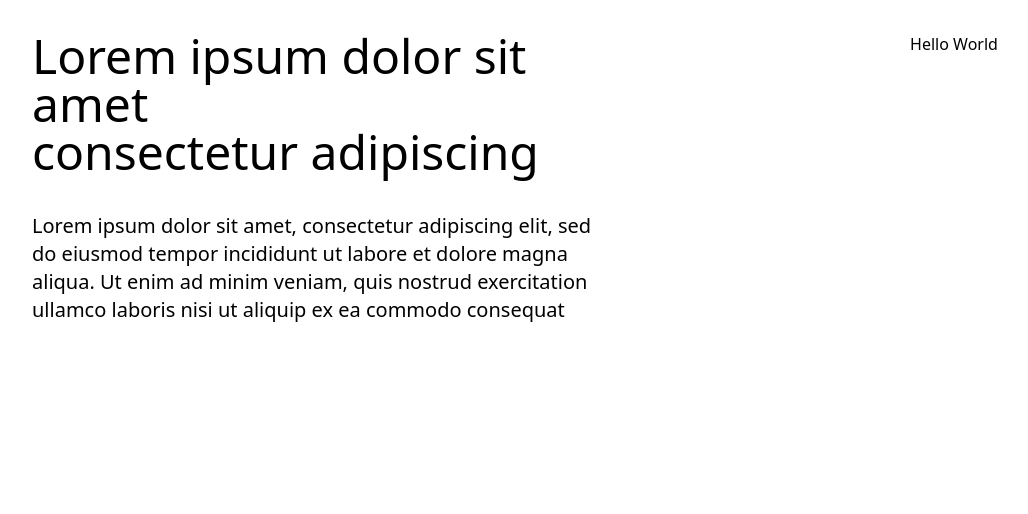
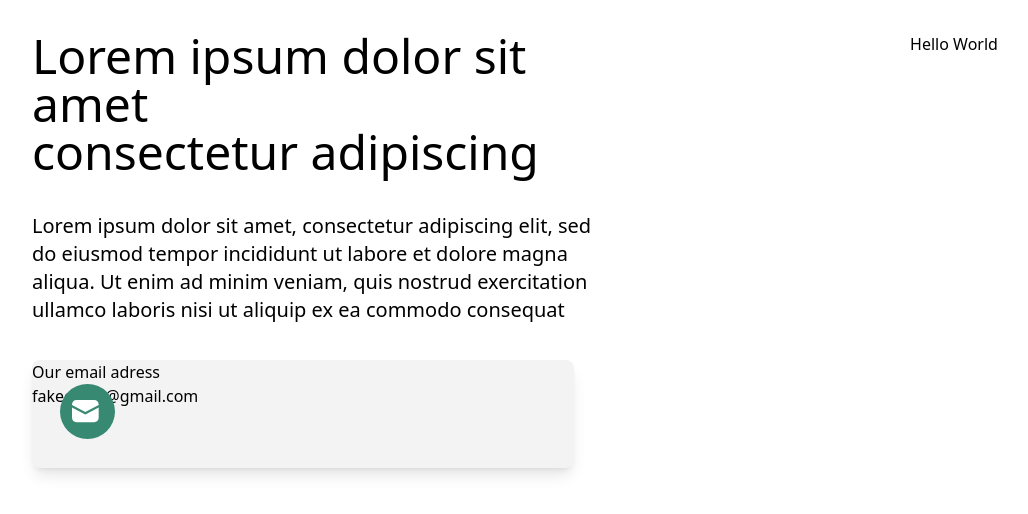
Before and after one commit to FoxByte-Web-Development/drlopez-landingpage-app, a React (Vite) app: page / in a window 1280 px wide. Shown: the top 514 px of the page, without its empty margins (0-1028 px from the left). Built offline with nearby package versions, Linux system fonts and the light colour scheme.

Commit message:
working on box

```diff
--- /dev/null
+++ b/src/Components/HomeComponent/home-component.css
@@ -0,0 +1,12 @@
+.emailbox {
+  width: 542px;
+  height: 108px;
+  background-color: #f3f3f3;
+}
+
+.elipse {
+  position: absolute;
+  width: 55px;
+  height: 55px;
+  background: #378972;
+}
--- a/src/Components/HomeComponent/home-component.jsx
+++ b/src/Components/HomeComponent/home-component.jsx
@@ -1,5 +1,6 @@
 import React from 'react'
 import Button from '../Button/button-componet'
+import './home-component.css'
 
 export default function HomeComponent() {
   return (
@@ -14,6 +15,31 @@ export default function HomeComponent() {
             ad minim veniam, quis nostrud exercitation ullamco laboris nisi ut
             aliquip ex ea commodo consequat
           </p>
+          <div className="grid grid-cols-3 emailbox mt-9 rounded-lg shadow-lg">
+            <div className="elipse mt-6 ml-7 rounded-full">
+              <svg
+                width="27"
+                height="23"
+                viewBox="0 0 27 23"
+                fill="none"
+                xmlns="http://www.w3.org/2000/svg"
+                className="mt-4 ml-3"
+              >
+                <path
+                  d="M4.44648 0C1.99075 0 0 1.99075 0 4.44648V4.89402L13.3397 12.0769L26.6789 4.89426V4.44648C26.6789 1.99075 24.6882 0 22.2324 0H4.44648Z"
+                  fill="white"
+                />
+                <path
+                  d="M26.6789 7.41819L13.8667 14.3171C13.5377 14.4942 13.1417 14.4942 12.8126 14.3171L0 7.41797V17.7848C0 20.2406 1.99075 22.2313 4.44648 22.2313H22.2324C24.6882 22.2313 26.6789 20.2406 26.6789 17.7848V7.41819Z"
+                  fill="white"
+                />
+              </svg>
+            </div>
+            <div className="">
+              <p>Our email adress</p>
+              <p>fakeemail@gmail.com</p>
+            </div>
+          </div>
         </div>
         <div>
           <h1>Hello World</h1>
```
